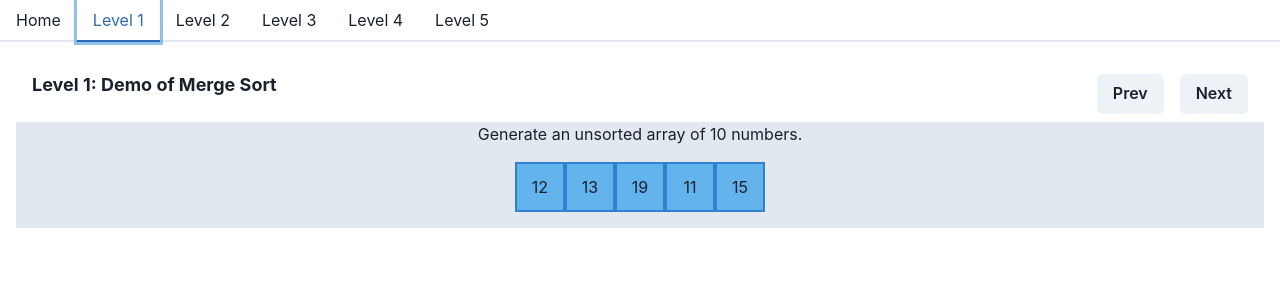
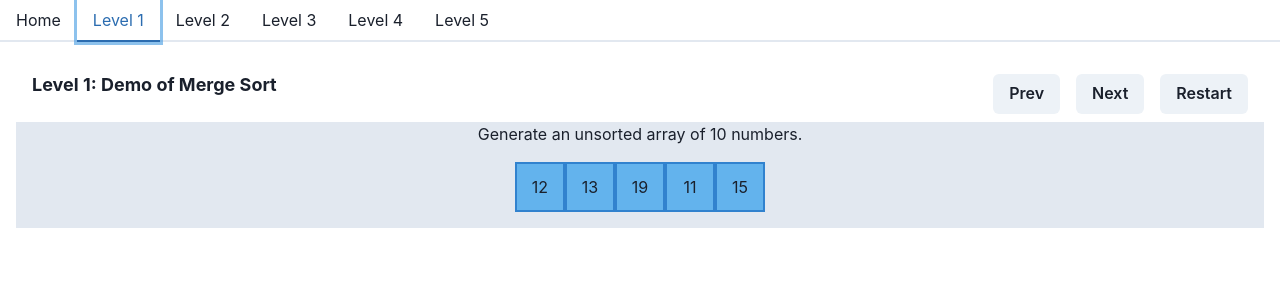
Before and after one commit to ShaimaaAliECE/se3350_project-group-7, a React (Create React App) app in the folder client/: page / in a window 1280 px wide. Both pictures are taken after a click on the tab "Level 1". Shown: the top 300 px of the page. Built offline with nearby package versions, Linux system fonts and the light colour scheme.

Commit message:
demo restart button working, level 2 wip

```diff
--- a/client/src/components/Demo.tsx
+++ b/client/src/components/Demo.tsx
@@ -20,6 +20,9 @@ const Demo: React.FC<DemoProps> = ({}) => {
       0
     );
   }
+  function reset() {
+    game.restart();
+  }
 
   return (
     <Box h="100vh">
@@ -31,7 +34,8 @@ const Demo: React.FC<DemoProps> = ({}) => {
         <Button mr={4} onClick={game.prev}>
           Prev
         </Button>
-        <Button onClick={onNext}>Next</Button>
+        <Button mr ={4} onClick={onNext}>Next</Button>
+        <Button onClick={reset}>Restart</Button>
       </Flex>
       <Box h={`calc(100vh - ${TOOLBAR_HEIGHT})`} overflowY="auto">
         {game.steps.map((step, index) => (
--- a/client/src/components/Level2.tsx
+++ b/client/src/components/Level2.tsx
@@ -1,7 +1,8 @@
 import React, { useState } from "react";
-import { Box, Flex, Button, Container, Input, Center } from "@chakra-ui/react";
+import { Box, Flex, Button, Container, Input, Center, TagRightIcon, InputRightElement } from "@chakra-ui/react";
 import useGame from "../hooks/useGame";
 import Boxes from "./Boxes";
+import { Z_DEFAULT_STRATEGY } from "zlib";
 
 export default function Level2() {
   const game = useGame();
@@ -37,8 +38,17 @@ export default function Level2() {
     setValues({});
   }
 
+  function reset() {
+    game.restart();
+    setCorrect(0);
+    setCounter(0);
+  }
+
   return (
     <Container centerContent>
+      <Flex mb = {4}>
+        <Button onClick={reset}>Restart</Button>
+      </Flex>
       <Flex>
         {game.steps[counter - 1].value.map((arr, index) => (
           <React.Fragment key={index}>
@@ -63,6 +73,8 @@ export default function Level2() {
       <Button mt={6} onClick={() => nextStep(game.steps[counter].value)}>
         Next Step
       </Button>
+
+
     </Container>
   );
 }
--- a/client/src/hooks/useGame.ts
+++ b/client/src/hooks/useGame.ts
@@ -47,6 +47,10 @@ export default function useGame() {
     }
   }
 
+  function restart() {
+    setStepIndex(0);
+  }
+
   function prev() {
     if (stepIndex > 0) {
       setStepIndex(stepIndex - 1);
@@ -59,5 +63,6 @@ export default function useGame() {
     curr,
     next,
     prev,
+    restart
   };
 }
```
